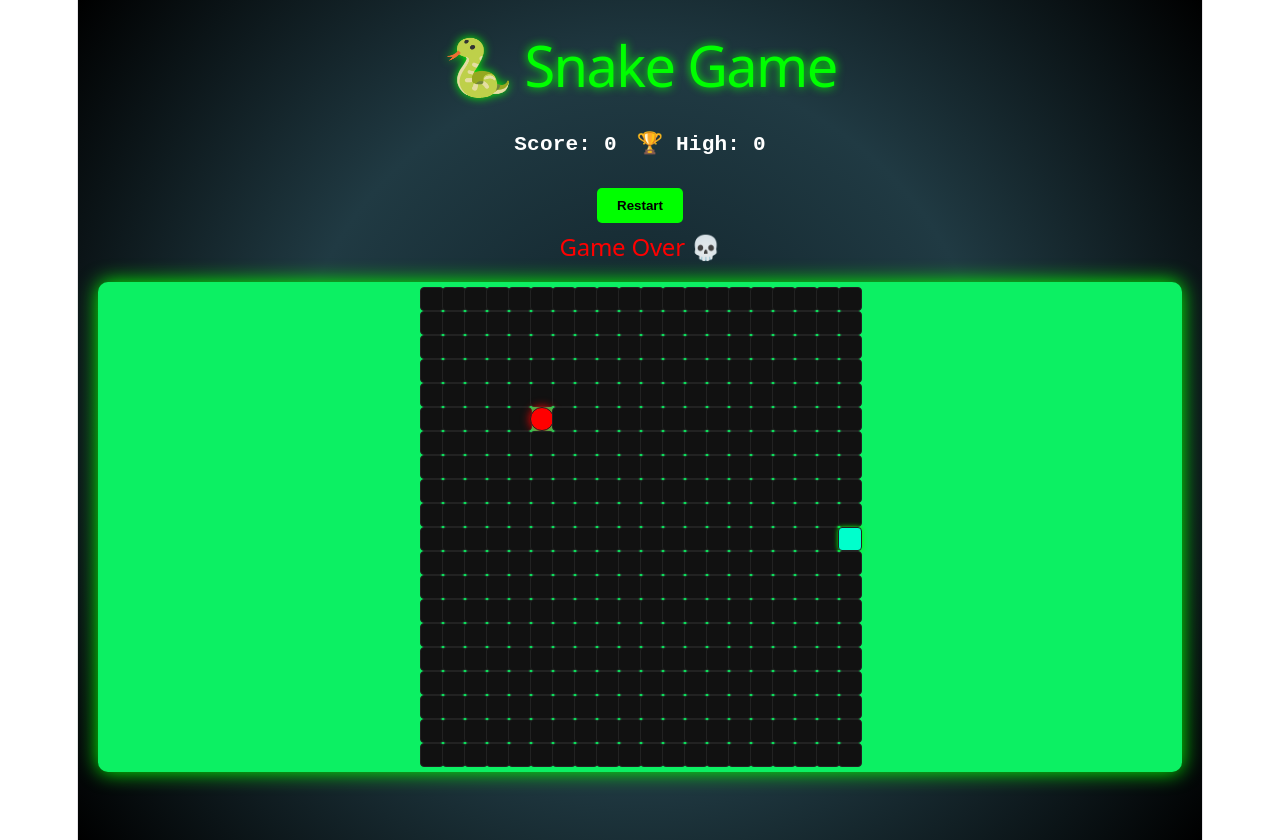
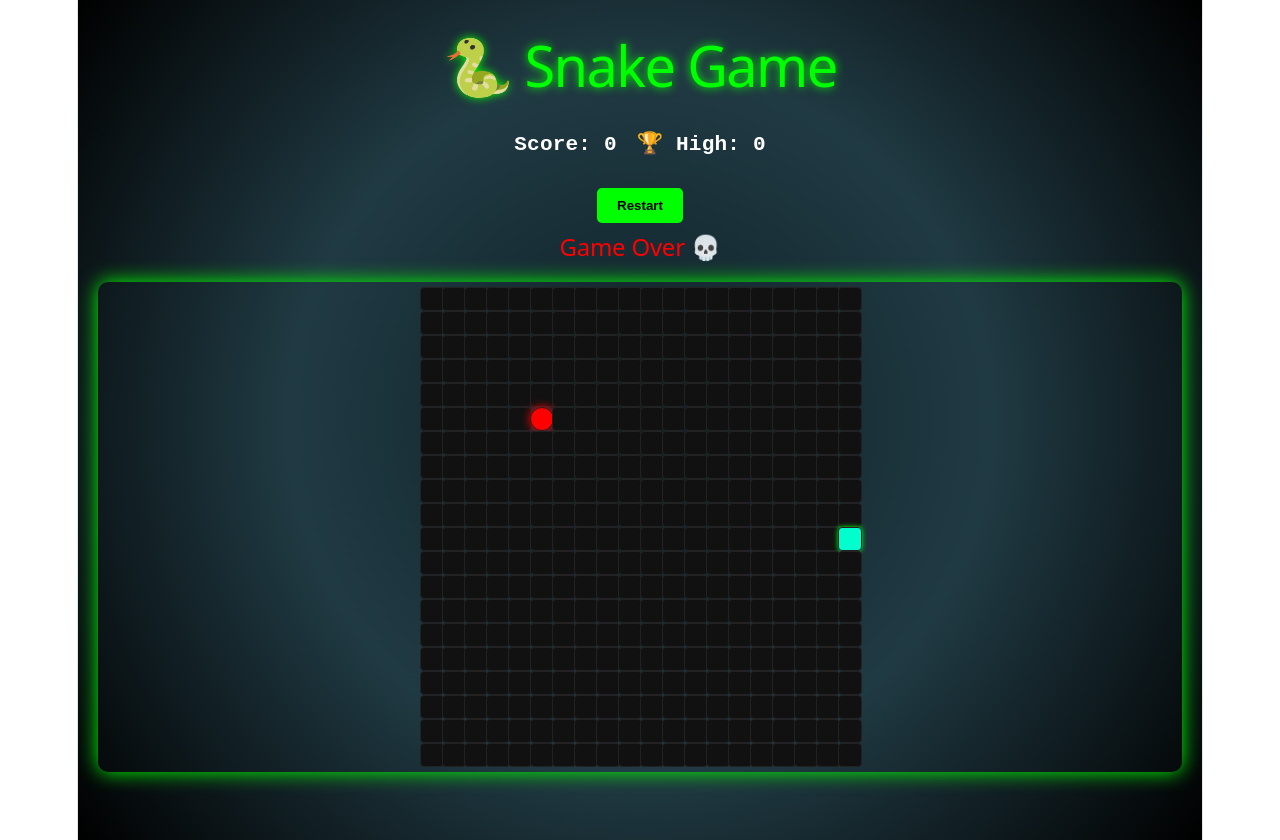
Before and after one commit to rasagna27/snake-game, a React (Vite) app: page / in a window 1280 px wide. Built offline with nearby package versions, Linux system fonts and the light colour scheme.

Commit message:
snake game upgraded

```diff
--- a/src/App.jsx
+++ b/src/App.jsx
@@ -155,7 +155,7 @@ export default function App() {
           marginTop: "20px",
           boxShadow: "0 0 20px lime",
           padding: "5px",
-          background: "#0cf063",
+          background: "#0cf06300",
           borderRadius: "10px"
         }}
       >
```
